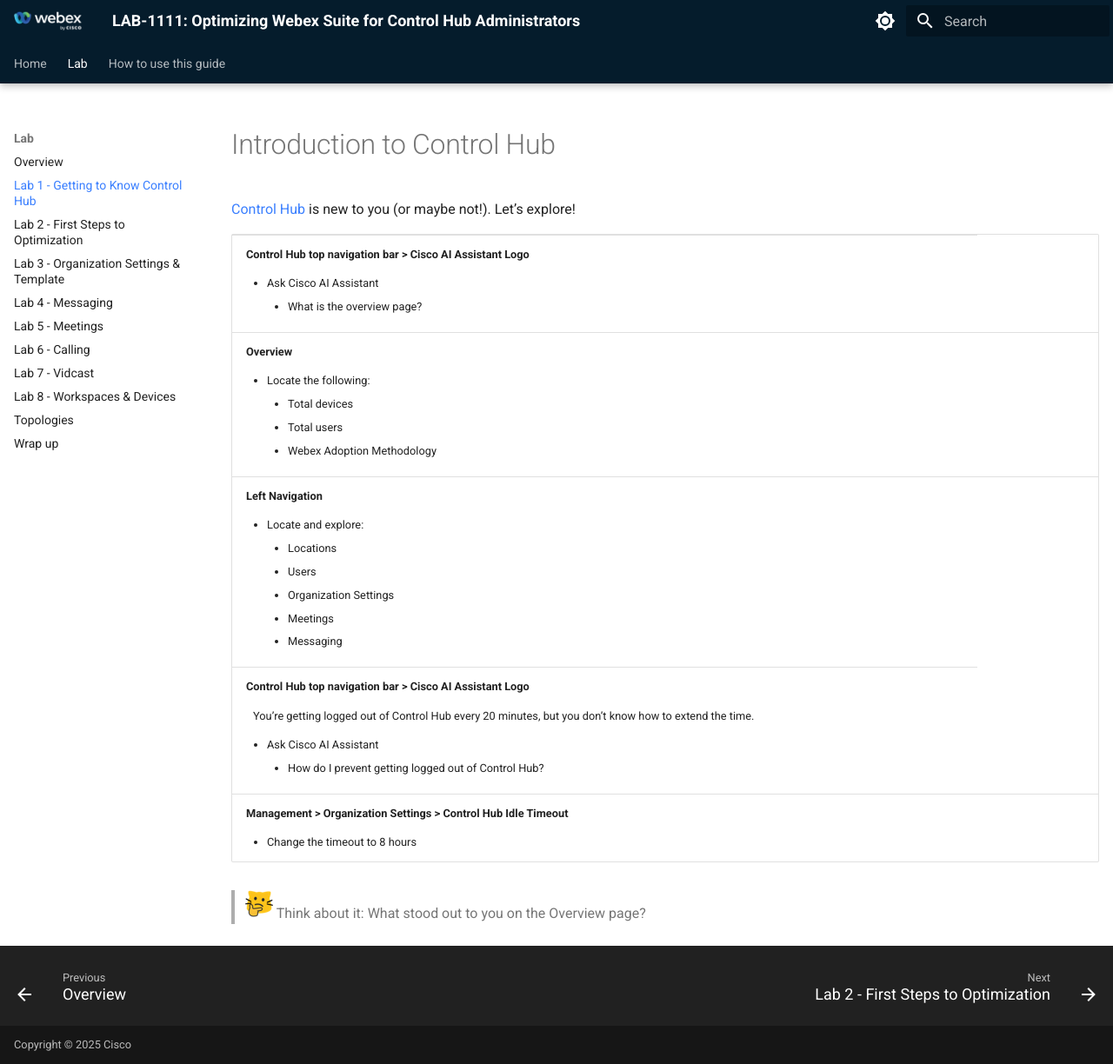
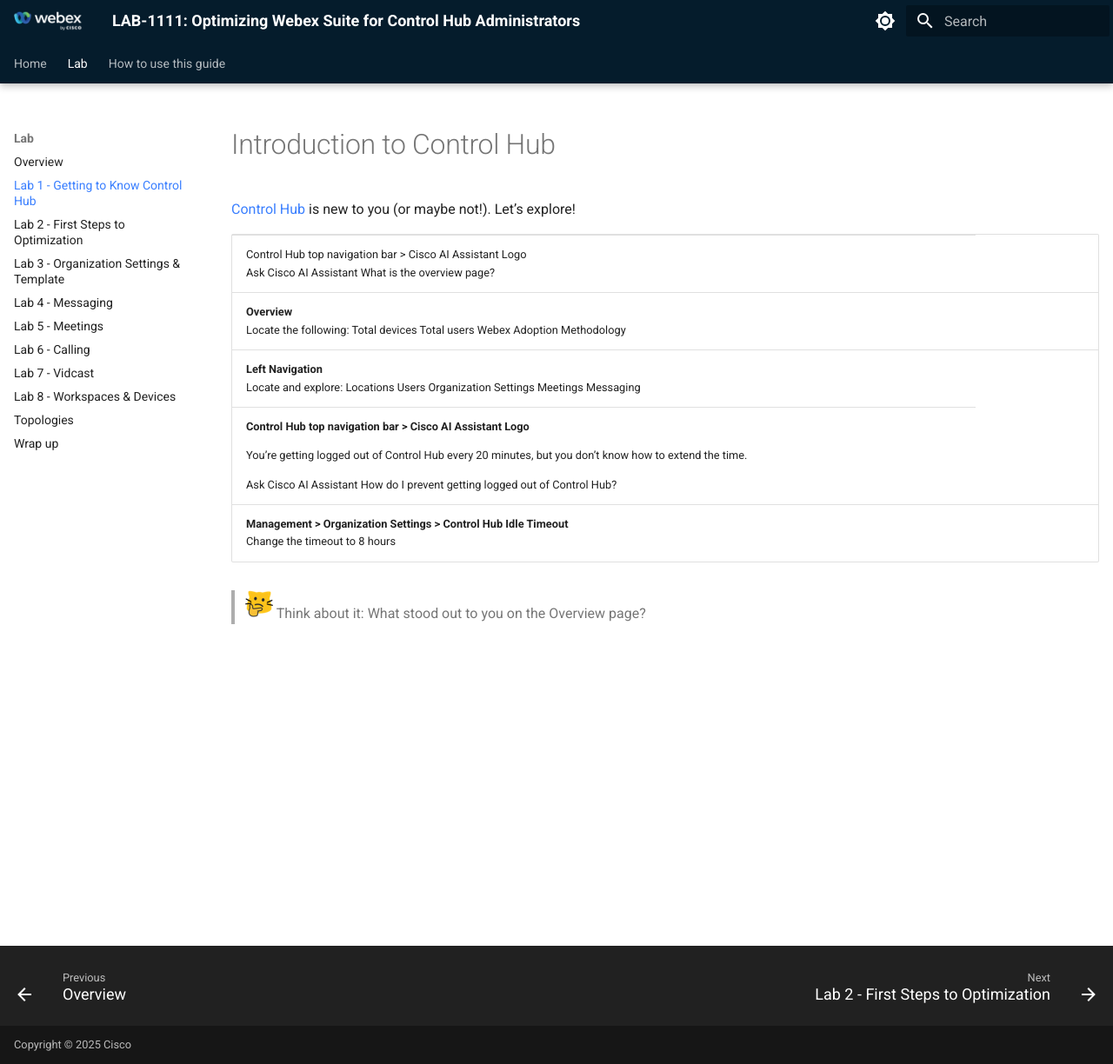
Before and after one commit to WebexCC-SA/LAB-1111, an MkDocs documentation site: the page built from docs/Lab1_GettingtoknowControlHub.md, in a window 1280 px wide and 1224 px high. Shown: the whole window at 87% size. Built offline with MkDocs 1.6.1 and Material for MkDocs 9.7.7, drawn with Linux system fonts in a browser that asks for light colours.

Commit message:
trying again

```diff
--- a/docs/Lab1_GettingtoknowControlHub.md
+++ b/docs/Lab1_GettingtoknowControlHub.md
@@ -1,7 +1,8 @@
 # Introduction to Control Hub
+
 [Control Hub](http://admin.webex.com/) is new to you (or maybe not!). Let’s explore!
 
-<table><tbody><tr><td><p><strong>Control Hub top navigation bar &gt; Cisco AI Assistant Logo</strong></p><ul><li>Ask Cisco AI Assistant<ul><li>What is the overview page?</li></ul></li></ul></td><th></th></tr><tr><td><p><strong>Overview</strong></p><ul><li>Locate the following:<ul><li>Total devices</li><li>Total users</li><li>Webex Adoption Methodology</li></ul></li></ul></td><td></td></tr><tr><td><p><strong>Left Navigation</strong></p><ul><li>Locate and explore:<ul><li>Locations</li><li>Users</li><li>Organization Settings</li><li>Meetings</li><li>Messaging</li></ul></li></ul></td><td></td></tr><tr><td><p><strong>Control Hub top navigation bar &gt; Cisco AI Assistant Logo</strong></p><ul>You’re getting logged out of Control Hub every 20 minutes, but you don’t know how to extend the time.</p><li>Ask Cisco AI Assistant<ul><li>How do I prevent getting logged out of Control Hub?</li></ul></li></ul></td></tr><tr><td><p><strong>Management &gt; Organization Settings &gt; Control Hub Idle Timeout</strong></p><ul><li>Change the timeout to 8 hours</li></ul></td><td></td></tr></tbody></table>
+<table><tbody><tr><td><p>Control Hub top navigation bar > Cisco AI Assistant Logo</p> Ask Cisco AI Assistant What is the overview page?  </td><th></th></tr><tr><td><p><strong>Overview</strong></p> Locate the following: Total devices  Total users  Webex Adoption Methodology  </td><td></td></tr><tr><td><p><strong>Left Navigation</strong></p>  Locate and explore:  Locations  Users  Organization Settings  Meetings  Messaging    </td><td></td></tr><tr><td><p><strong>Control Hub top navigation bar &gt; Cisco AI Assistant Logo</strong></p> You’re getting logged out of Control Hub every 20 minutes, but you don’t know how to extend the time.</p> Ask Cisco AI Assistant  How do I prevent getting logged out of Control Hub?    </td></tr><tr><td><p><strong>Management &gt; Organization Settings &gt; Control Hub Idle Timeout</strong></p>  Change the timeout to 8 hours  </td><td></td></tr></tbody></table>
 
 
 
```
